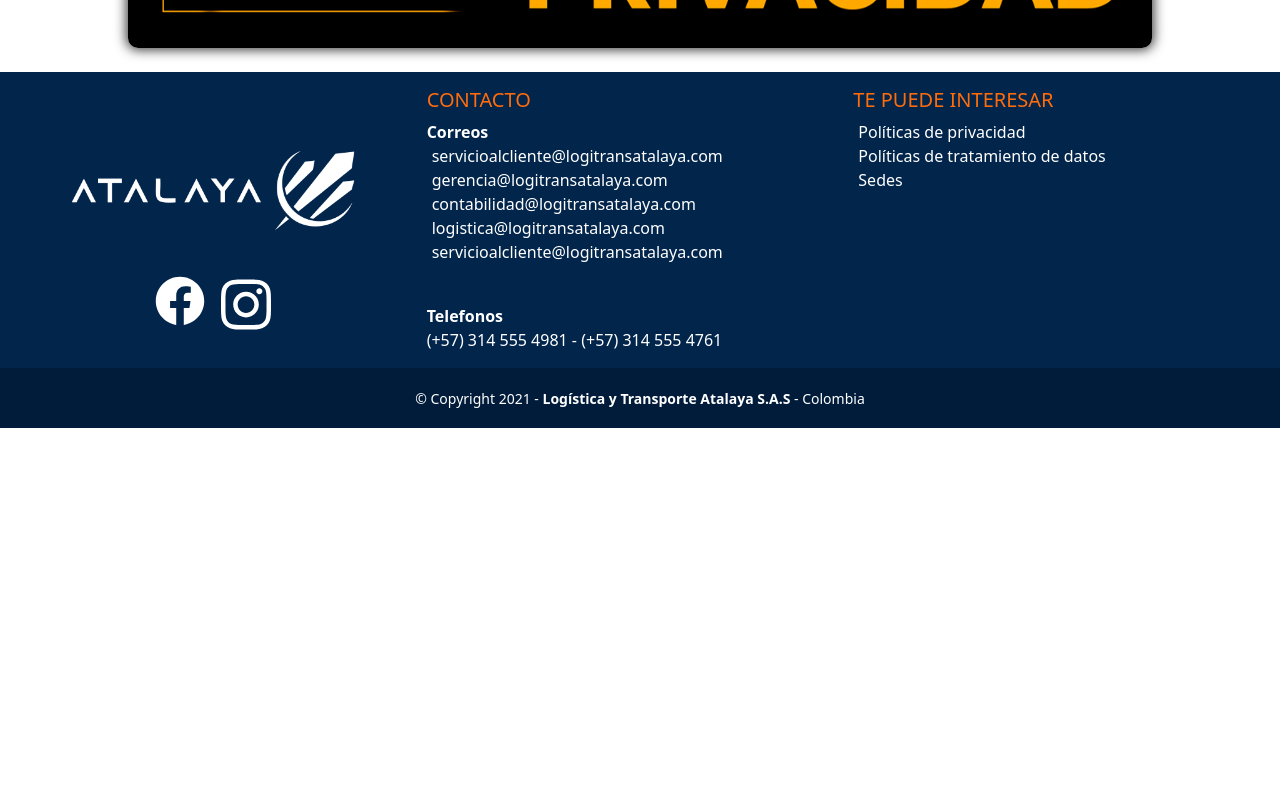
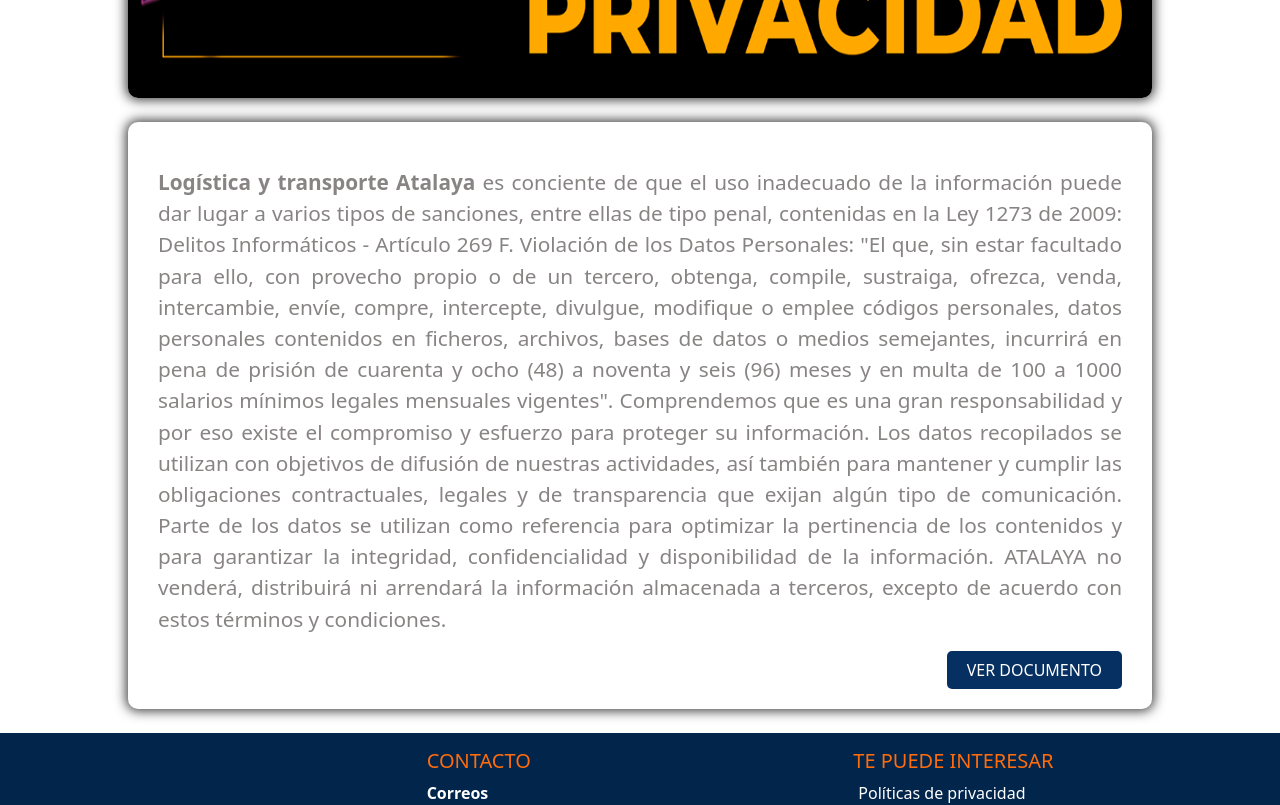
Before and after one commit to logitransatalaya/sitio_web_atalaya, a Next.js app: page /privacyPolicies in a window 1280 px wide. Shown: the part 480-1285 px from the top of the page. Before the commit the page ends 908 px from the top, so only its background shows below. Built offline with nearby package versions, Linux system fonts and the light colour scheme.

Commit message:
:zap: add image banner in component privacyPolicies

```diff
--- a/components/Banner.jsx
+++ b/components/Banner.jsx
@@ -9,7 +9,7 @@ export const Banner = ({ url }) => {
 					<img
 						src={`${url}`}
 						width='100%'
-						height='400rem'
+						height='450rem'
 						alt='banners de atalaya'
 					/>
 				</div>
--- a/pages/privacyPolicies.jsx
+++ b/pages/privacyPolicies.jsx
@@ -1,11 +1,42 @@
 import React from 'react'
 
 import { Banner } from 'components/Banner'
+import CardInfoBanner from 'components/CardInfoBanner'
 
 const privacyPolicies = () => {
 	return (
-		<div>
+		<div className='mb-4'>
 			<Banner url={'privacidad-de-datos.png'} />
+			<CardInfoBanner>
+				<p>
+					{' '}
+					<strong>Logística y transporte Atalaya</strong> es conciente
+					de que el uso inadecuado de la información puede dar lugar a
+					varios tipos de sanciones, entre ellas de tipo penal,
+					contenidas en la Ley 1273 de 2009: Delitos Informáticos -
+					Artículo 269 F. Violación de los Datos Personales: "El que,
+					sin estar facultado para ello, con provecho propio o de un
+					tercero, obtenga, compile, sustraiga, ofrezca, venda,
+					intercambie, envíe, compre, intercepte, divulgue, modifique
+					o emplee códigos personales, datos personales contenidos en
+					ficheros, archivos, bases de datos o medios semejantes,
+					incurrirá en pena de prisión de cuarenta y ocho (48) a
+					noventa y seis (96) meses y en multa de 100 a 1000 salarios
+					mínimos legales mensuales vigentes". Comprendemos que es una
+					gran responsabilidad y por eso existe el compromiso y
+					esfuerzo para proteger su información. Los datos recopilados
+					se utilizan con objetivos de difusión de nuestras
+					actividades, así también para mantener y cumplir las
+					obligaciones contractuales, legales y de transparencia que
+					exijan algún tipo de comunicación. Parte de los datos se
+					utilizan como referencia para optimizar la pertinencia de
+					los contenidos y para garantizar la integridad,
+					confidencialidad y disponibilidad de la información. ATALAYA
+					no venderá, distribuirá ni arrendará la información
+					almacenada a terceros, excepto de acuerdo con estos términos
+					y condiciones.
+				</p>
+			</CardInfoBanner>
 		</div>
 	)
 }
```
